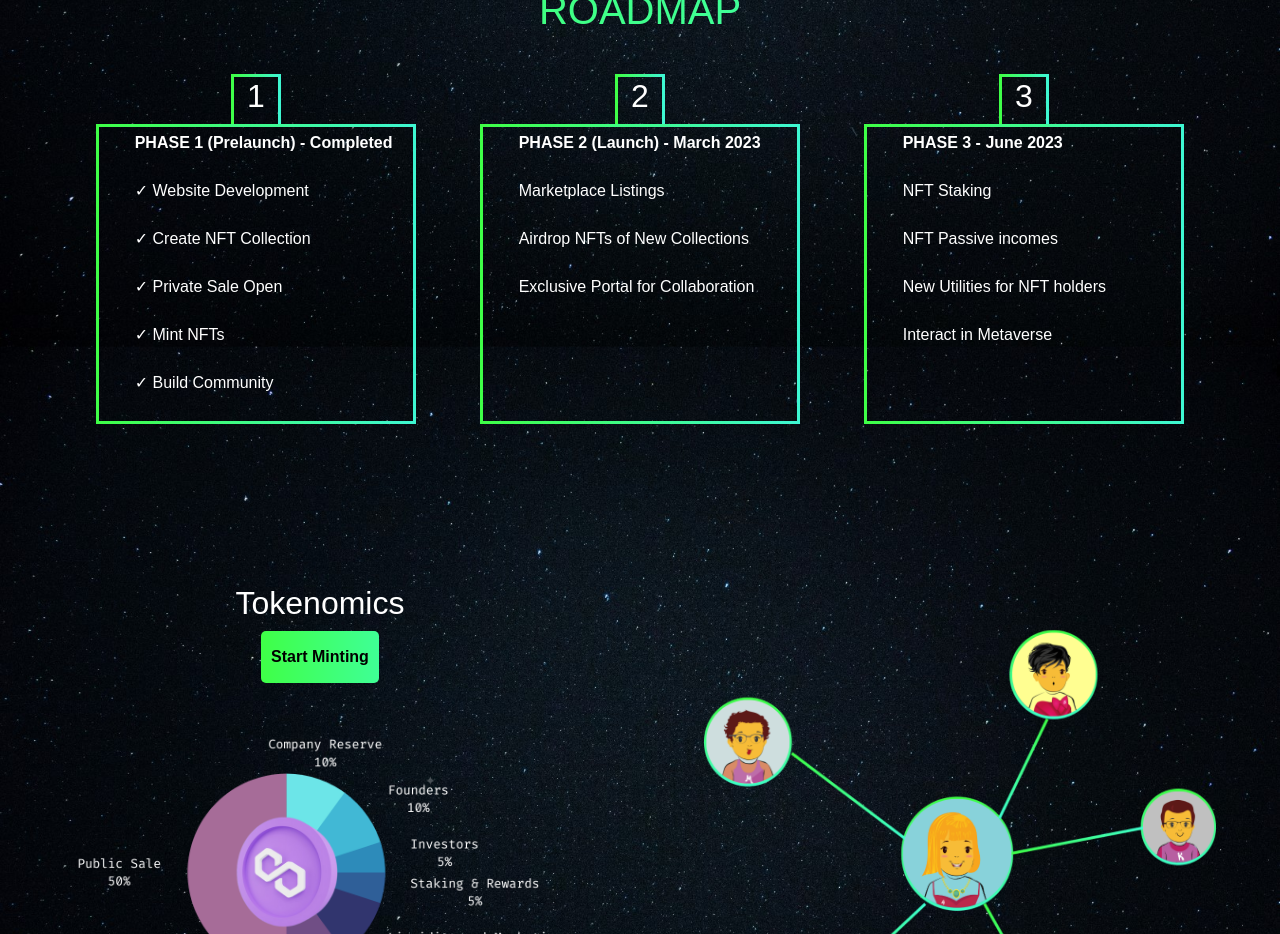
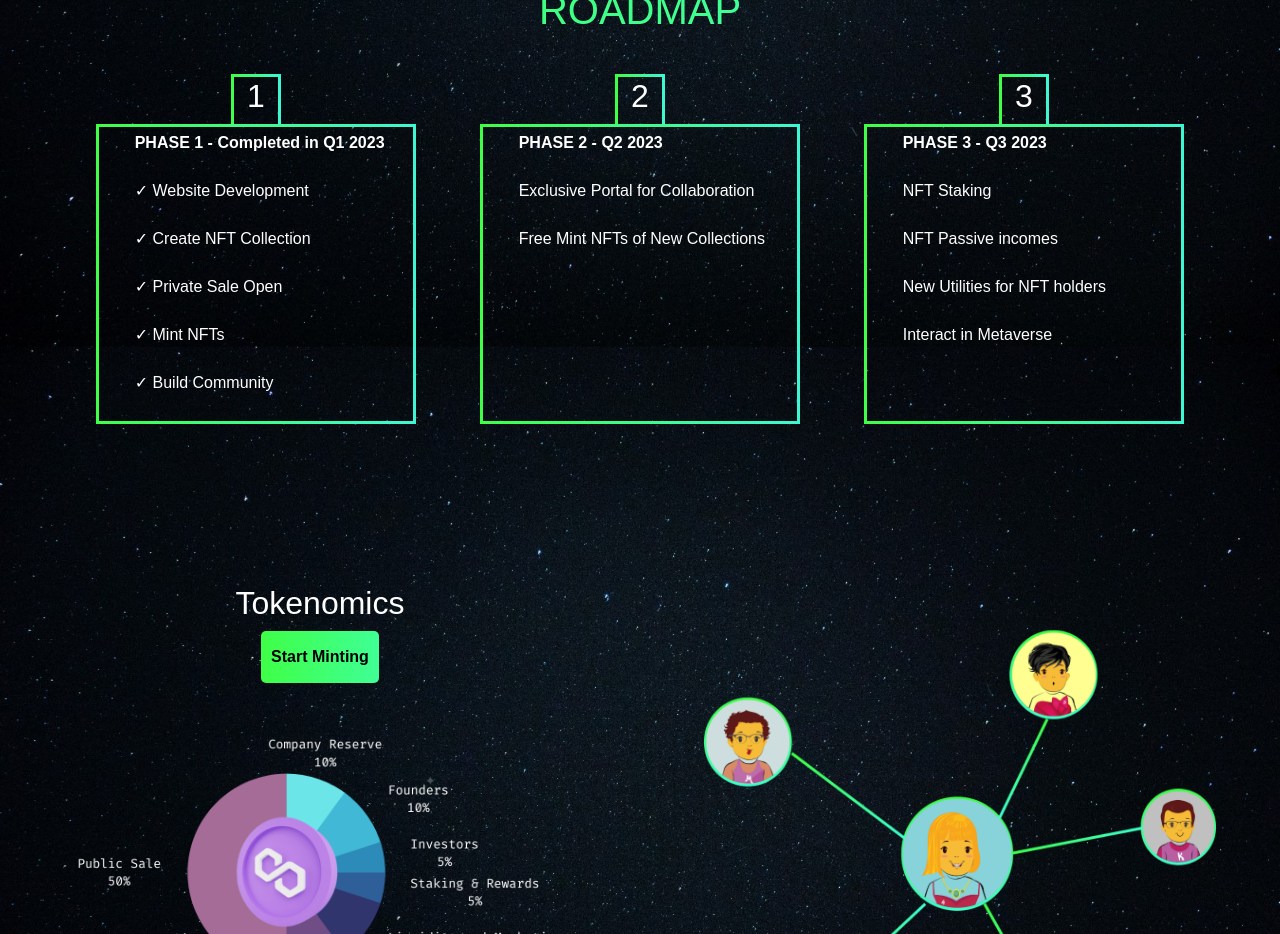
Before and after one commit to enteraltspace/altspacechamps, a React (Create React App) app: page / in a window 1280 px wide. Shown: the part 1360-2294 px from the top of the page. Built offline with nearby package versions, Linux system fonts and the light colour scheme.

Commit message:
Update roadmap.js

```diff
--- a/src/components/roadmap/roadmap.js
+++ b/src/components/roadmap/roadmap.js
@@ -11,7 +11,7 @@ function Roadmap() {
           <h2>1</h2>
         </div>
         <div className="rectangular-div">
-          <p className="roadmap-text"><strong>PHASE 1 (Prelaunch) - Completed</strong></p>
+          <p className="roadmap-text"><strong>PHASE 1 - Completed in Q1 2023</strong></p>
           <p className="roadmap-text">✓ Website Development</p>
           <p className="roadmap-text">✓ Create NFT Collection</p>
           <p className="roadmap-text">✓ Private Sale Open</p>
@@ -24,10 +24,10 @@ function Roadmap() {
           <h2>2</h2>
         </div>
         <div className="rectangular-div">
-          <p className="roadmap-text"><strong>PHASE 2 (Launch) - March 2023</strong></p>
-          <p className="roadmap-text">Marketplace Listings</p>
-          <p className="roadmap-text">Airdrop NFTs of New Collections</p>
+          <p className="roadmap-text"><strong>PHASE 2 - Q2 2023</strong></p>
           <p className="roadmap-text">Exclusive Portal for Collaboration</p>
+          <p className="roadmap-text">Free Mint NFTs of New Collections</p>
+          <p className="roadmap-text"></p>
         </div>
       </div>
       <div className="main-div">
@@ -35,7 +35,7 @@ function Roadmap() {
           <h2>3</h2>
         </div>
         <div className="rectangular-div">
-          <p className="roadmap-text"><strong>PHASE 3 - June 2023</strong></p>
+          <p className="roadmap-text"><strong>PHASE 3 - Q3 2023</strong></p>
           <p className="roadmap-text">NFT Staking</p>
           <p className="roadmap-text">NFT Passive incomes</p>
           <p className="roadmap-text">New Utilities for NFT holders</p>
```
